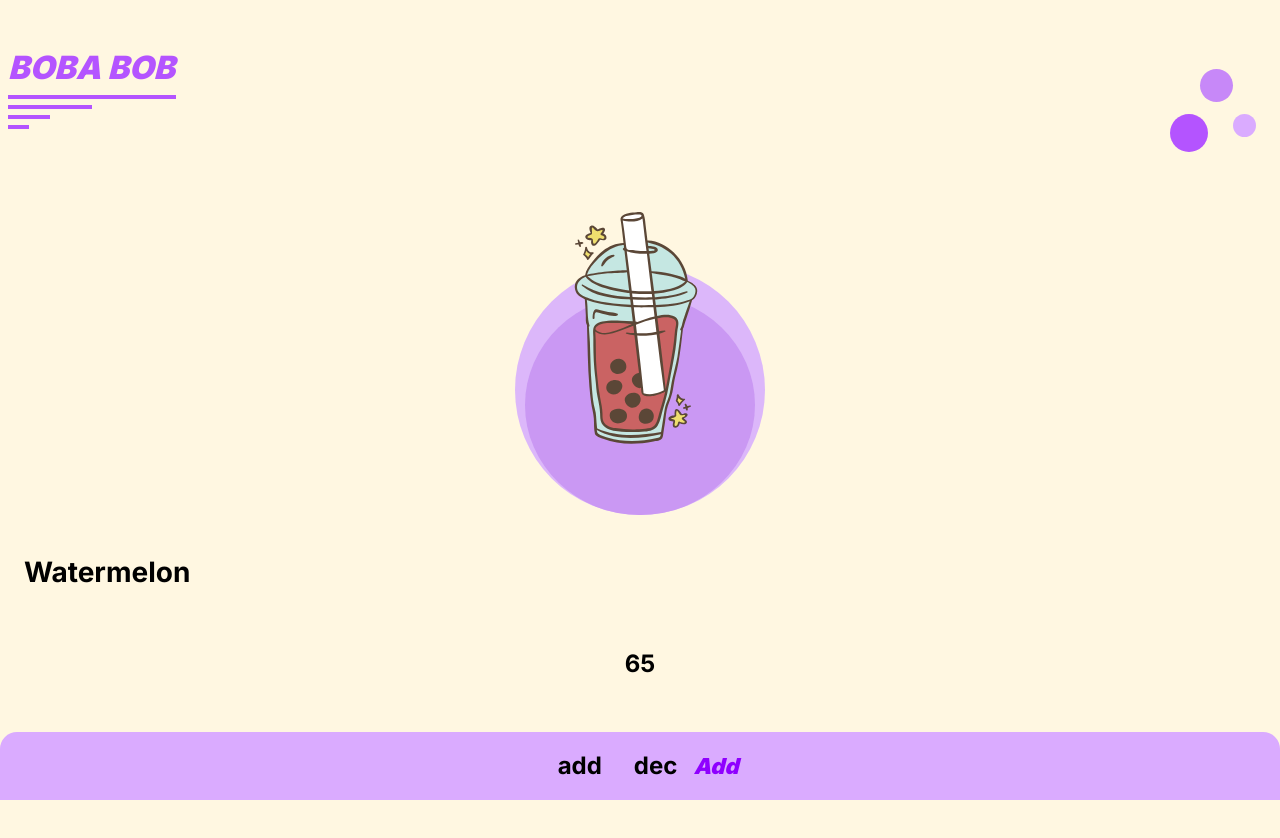
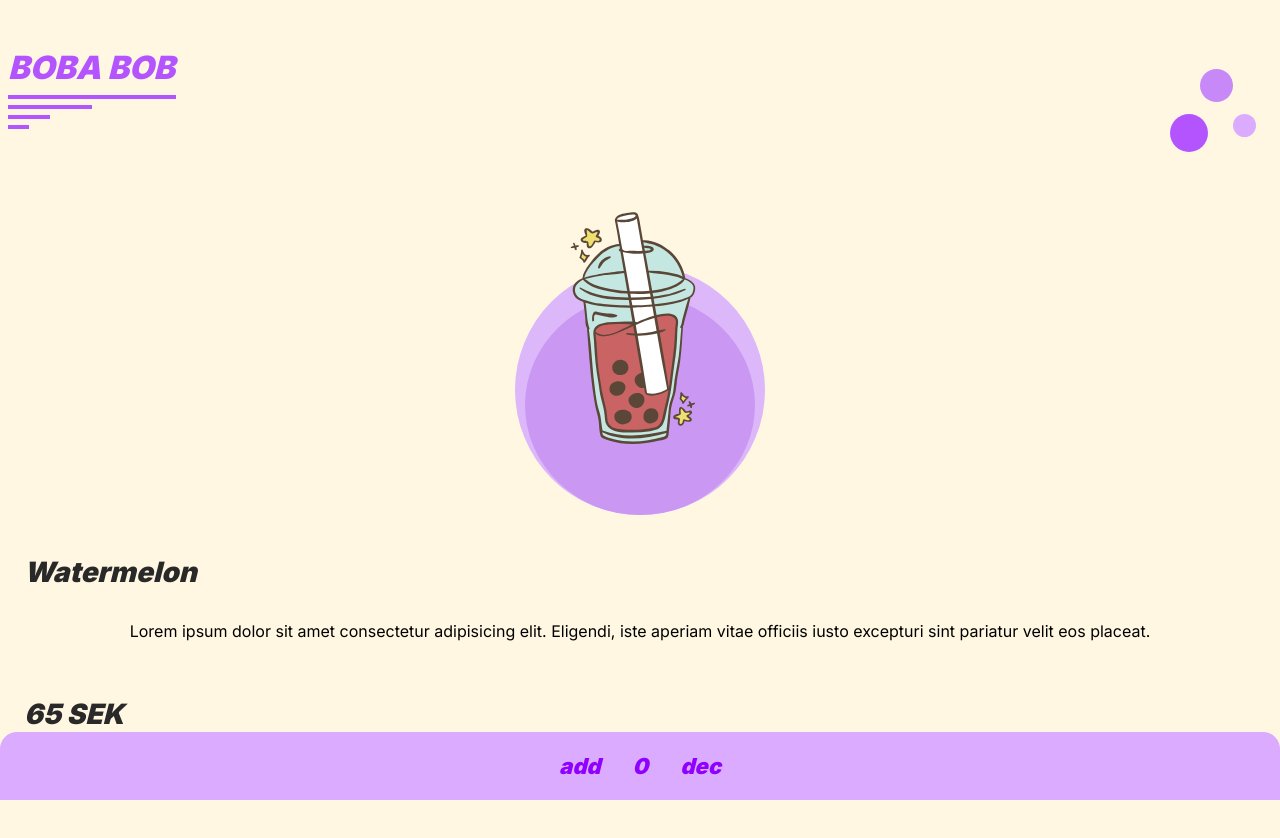
Before and after one commit to Celinaki/Boba-bob, a Vue app: page /bubbletea/1 in a window 1280 px wide. Shown: the top 838 px of the page. Before the commit the page ends 815 px from the top, so only its background shows below. Built offline with nearby package versions, Linux system fonts and the light colour scheme.

Commit message:
visually decreasing/increasing the amount

```diff
--- a/src/components/AddToCart.vue
+++ b/src/components/AddToCart.vue
@@ -5,7 +5,7 @@ import {useIncrementStore } from '../stores/increment'
 
 const store = useIncrementStore()
 onMounted(() => {
-
+    boba.amount
 })
 
 // defineProps<{
@@ -23,11 +23,14 @@ const props = defineProps<{
   }
 }>()
 const boba = props.bobaType;
+let bobaAmount = ref<number>(boba.amount)
+
 function decreaseAmount(){
     if(boba.amount <= 0){
         return
     }else{
       boba.amount--
+      bobaAmount.value--
     console.log(boba.amount)
     }
 
@@ -35,6 +38,8 @@ function decreaseAmount(){
 }
 function increaseAmount(){
     boba.amount++
+    bobaAmount.value++
+
     console.log(boba.amount)
 }
 
@@ -42,10 +47,10 @@ function increaseAmount(){
 
 <template >
     <div>
-        <h2 v-on:click="increaseAmount">add</h2>
+        <h1 v-on:click="increaseAmount">add</h1>
+  <h1>{{ bobaAmount }}</h1>
+        <h1 v-on:click="decreaseAmount">dec</h1>
 
-        <h2 v-on:click="decreaseAmount">dec</h2>
-        <h1>{{ message }}</h1>
     </div>
 
 
@@ -68,8 +73,7 @@ h1{
     font-size: 22px;
     font-style: italic;
     font-weight: 900;
-}
-h2{
     padding: 1rem;
 }
+
 </style>
--- a/src/views/SingleBobaView.vue
+++ b/src/views/SingleBobaView.vue
@@ -30,7 +30,8 @@ onMounted(() => {
          <img :src=chosenBoba.teaImg :alt="`Image of the drink ${chosenBoba.title}`">
         </article>
         <h1>{{ chosenBoba.title }}</h1>
-        <h2>{{ chosenBoba.price }}</h2>
+        <p>Lorem ipsum dolor sit amet consectetur adipisicing elit. Eligendi, iste aperiam vitae officiis iusto excepturi sint pariatur velit eos placeat.</p>
+        <h2>{{ chosenBoba.price }} SEK</h2>
 
     </div>
     <AddToCart message="Add" :bobaType="thisBoba" />
@@ -65,14 +66,17 @@ onMounted(() => {
         }
         img{
             height: 100%;
-            transform: translateY(-25%) rotate(-10deg);
+            transform: translateY(-25%) rotate(-13deg);
             position: absolute;
         }
     }
-    h1{
+    h1,h2{
         font-size: 28px;
         align-self: flex-start;
-        margin: 2.5rem 0rem;
+        margin: 2.5rem 0rem 1rem 0rem;
+        color: #292929;
+        font-weight: 900;
+        font-style: italic;
     }
 }
 
```
